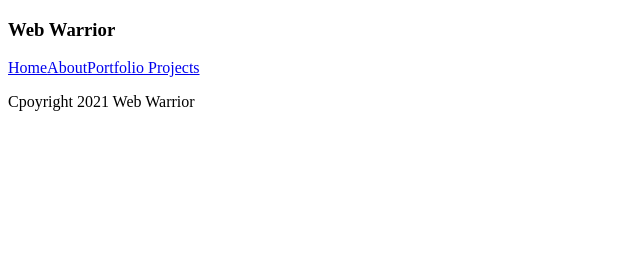
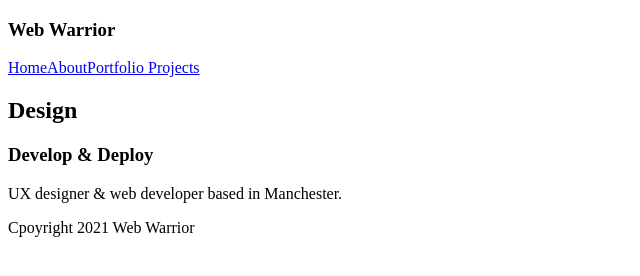
Before and after one commit to BallPanupan/Gatsby_tutorial-, a Gatsby site: page / in a window 1280 px wide. Shown: the whole page, without its empty margins (0-640 px from the left). Built offline with nearby package versions, Linux system fonts and the light colour scheme; Gatsby itself is replaced by a stand-in of ours.

Commit message:
layout children

```diff
--- a/src/components/Layout.js
+++ b/src/components/Layout.js
@@ -1,12 +1,12 @@
 import React from 'react'
 import Navbar from './Navbar'
 
-export default function Layout() {
+export default function Layout({ children }) {
   return (
     <div className='layout'>
         <Navbar/>
         <div className='content'>
-        {/* content for each page */}
+            { children }
         </div>
         <footer>
             <p>Cpoyright 2021 Web Warrior</p>
```
